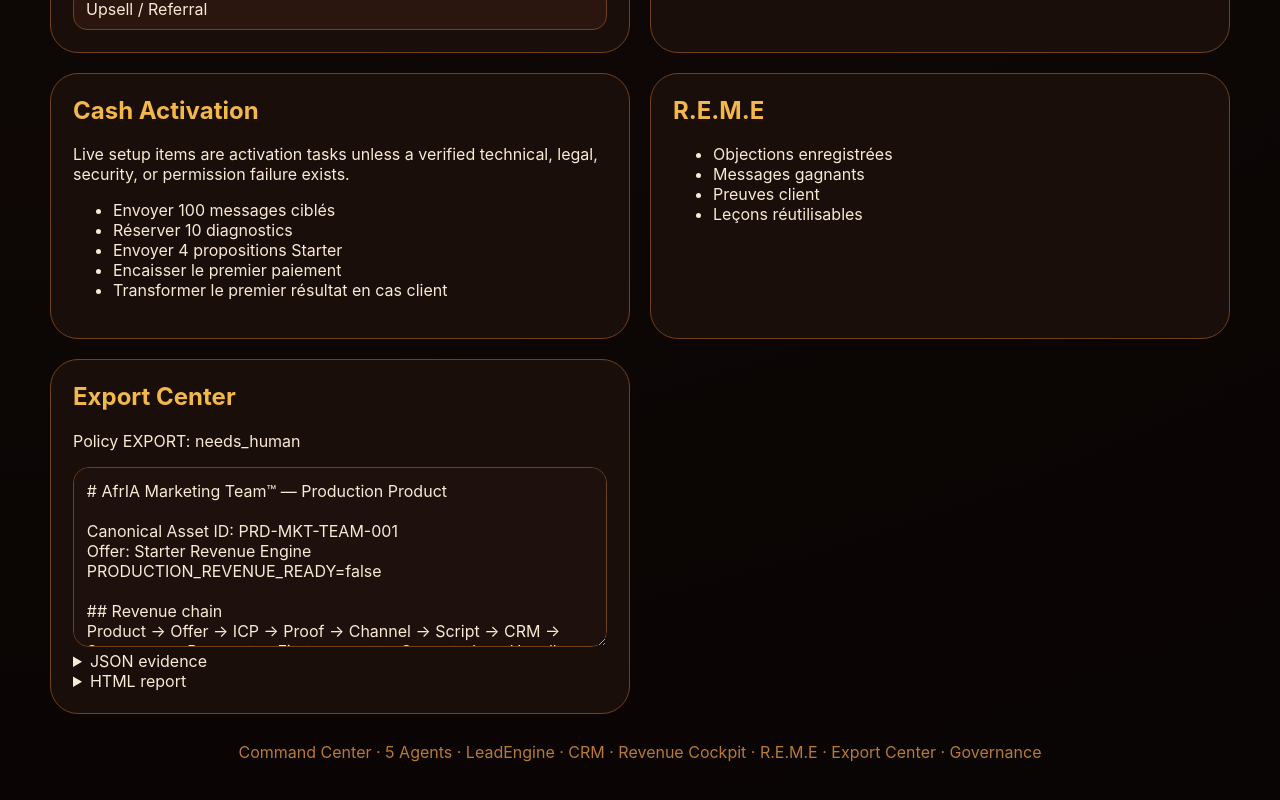
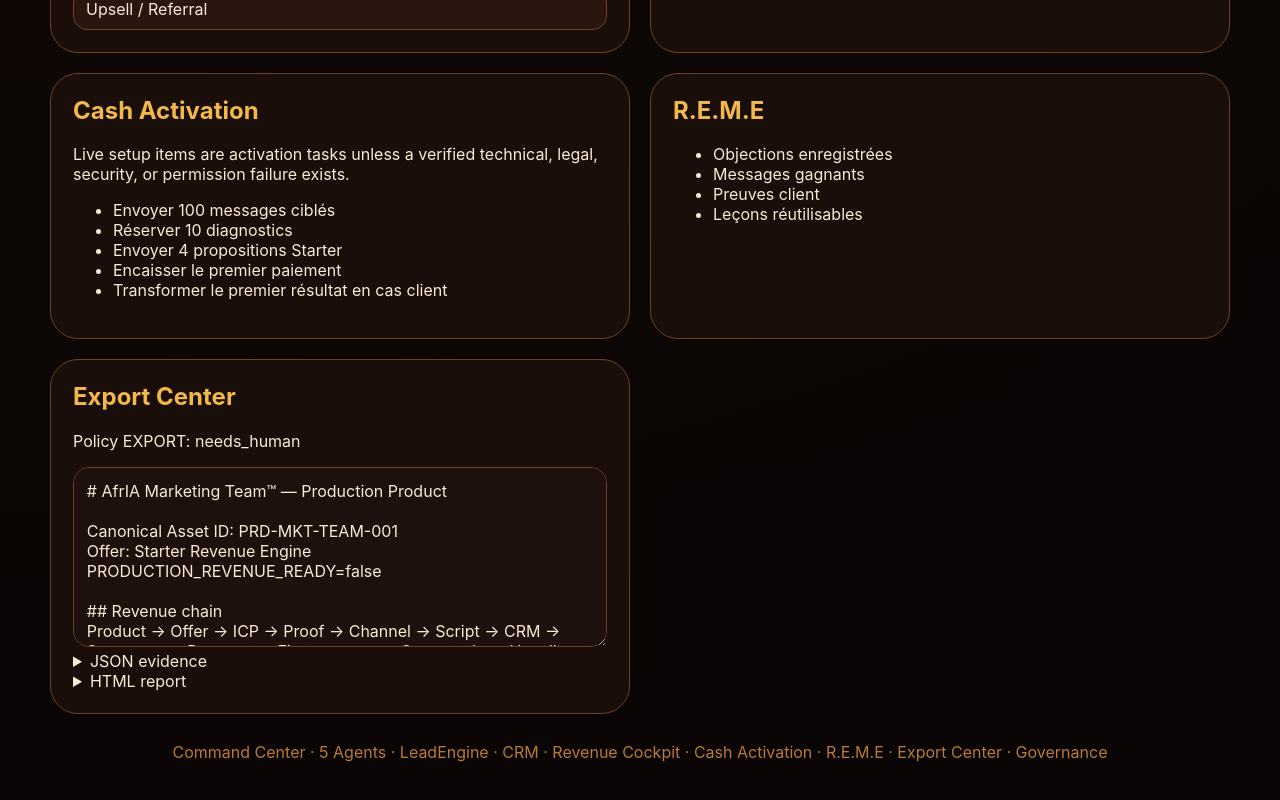
Before and after one commit to lanickbusiness1/newlife, a React (Vite) app in the folder apps/afria-marketing-team/frontend/: page / in a window 1280 px wide. Shown: the part 2156-2956 px from the top of the page. Built offline with nearby package versions, Linux system fonts and the light colour scheme.

Commit message:
feat: add cash activation section to product shell

```diff
--- a/apps/afria-marketing-team/frontend/src/domain.ts
+++ b/apps/afria-marketing-team/frontend/src/domain.ts
@@ -95,6 +95,7 @@ export const PRODUCT_SECTIONS = [
   "LeadEngine",
   "CRM",
   "Revenue Cockpit",
+  "Cash Activation",
   "R.E.M.E",
   "Export Center",
   "Governance"
```
